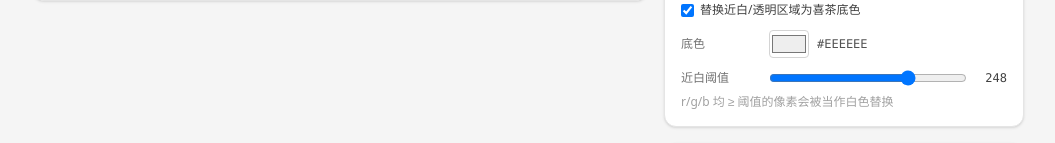
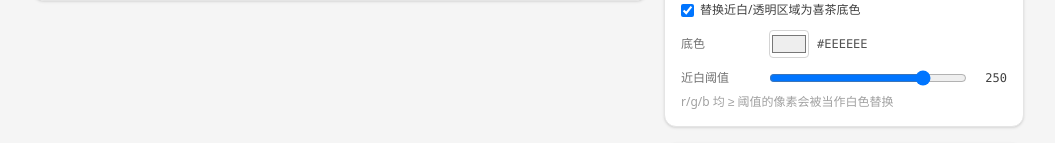
Before and after one commit to DiheMoe/heyteago-diy, a Next.js app in the folder web/: page / in a window 1280 px wide. Shown: the part 753-896 px from the top of the page, without its empty margins (112-1167 px from the left). Built offline with nearby package versions, Linux system fonts and the light colour scheme.

Commit message:
:lipstick: Step near-white tolerance slider by 5

```diff
--- a/web/app/page.tsx
+++ b/web/app/page.tsx
@@ -46,7 +46,7 @@ export default function Page() {
     fit: "cover",
     forcePng: true,
   });
-  const [bg, setBg] = useState<BackgroundSettings>({ enabled: true, color: DEFAULT_BACKGROUND, tolerance: 248 });
+  const [bg, setBg] = useState<BackgroundSettings>({ enabled: true, color: DEFAULT_BACKGROUND, tolerance: 250 });
   const [tool, setTool] = useState<Tool>("brush");
   const [brushColor, setBrushColor] = useState("#000000");
   const [brushSize, setBrushSize] = useState(12);
--- a/web/components/BackgroundControls.tsx
+++ b/web/components/BackgroundControls.tsx
@@ -43,6 +43,7 @@ export function BackgroundControls({ value, onChange }: Props) {
               type="range"
               min={230}
               max={255}
+              step={5}
               value={value.tolerance}
               onChange={(e) => onChange({ ...value, tolerance: Number(e.target.value) })}
               className="flex-1"
```
